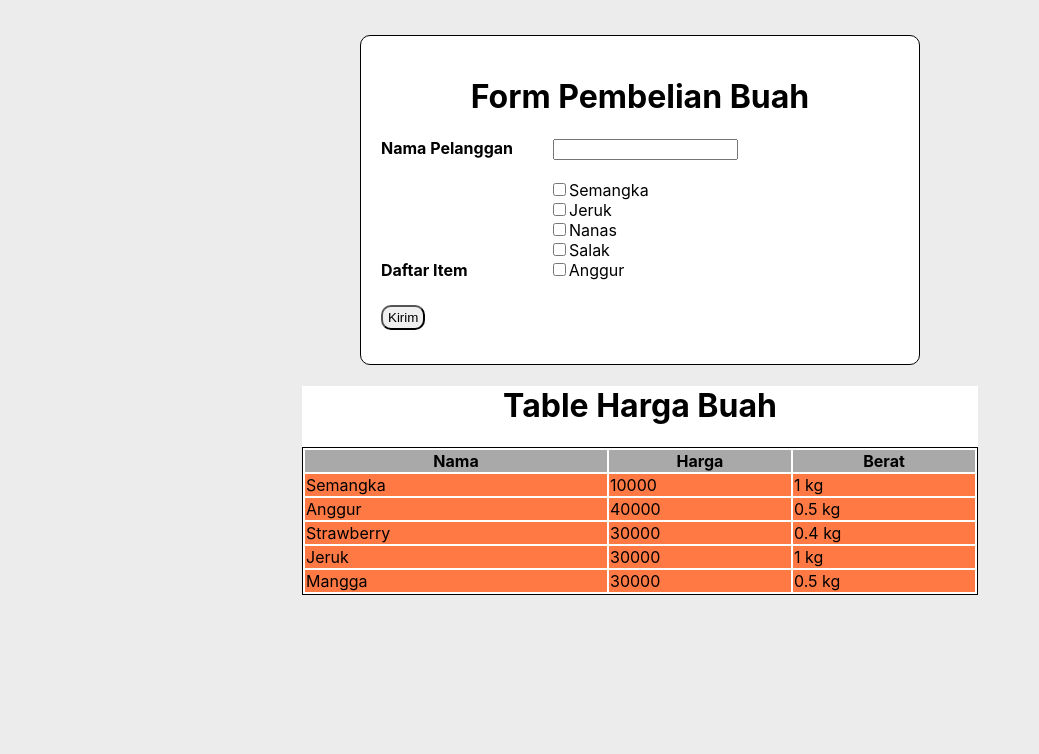
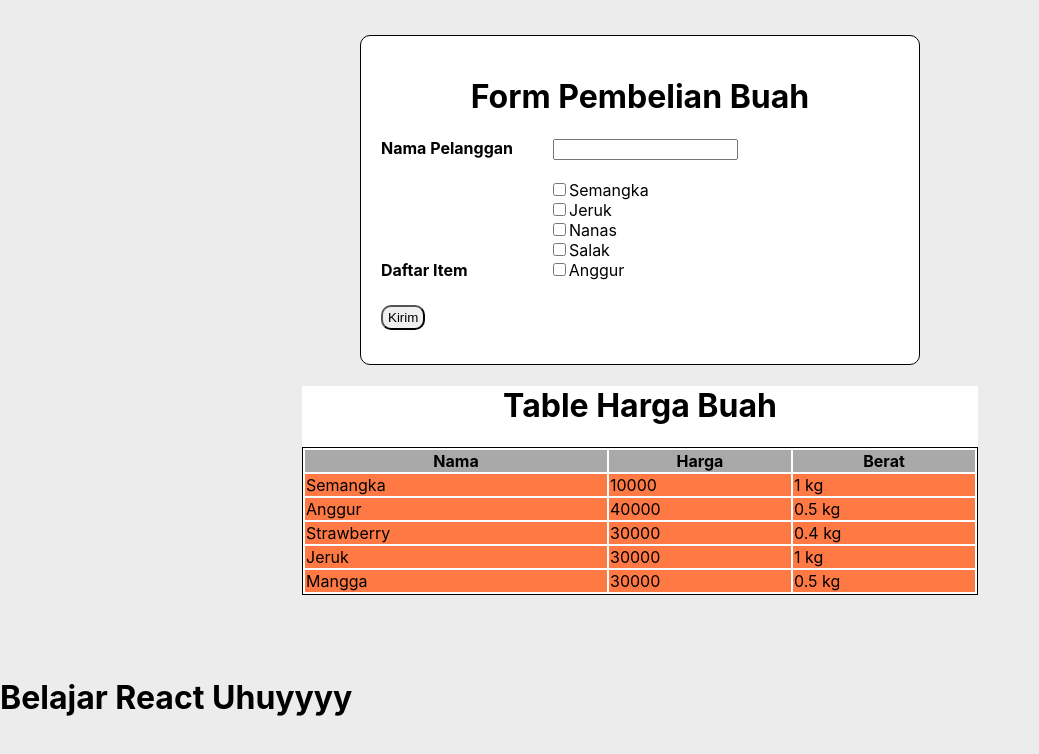
Before and after one commit to bungspaces/sanbercode-reactjs-0820-2, a React (Create React App) app: page / in a window 1280 px wide. Shown: the top 754 px of the page, without its empty margins (0-1039 px from the left). Built offline with nearby package versions, Linux system fonts and the light colour scheme.

Commit message:
Belajar React

```diff
--- a/src/App.js
+++ b/src/App.js
@@ -8,6 +8,7 @@ function App() {
       <PembelianBuah />
 
       <Tugas10 />
+      <h1>Belajar React Uhuyyyy</h1>
     </div>
   );
 }
```
